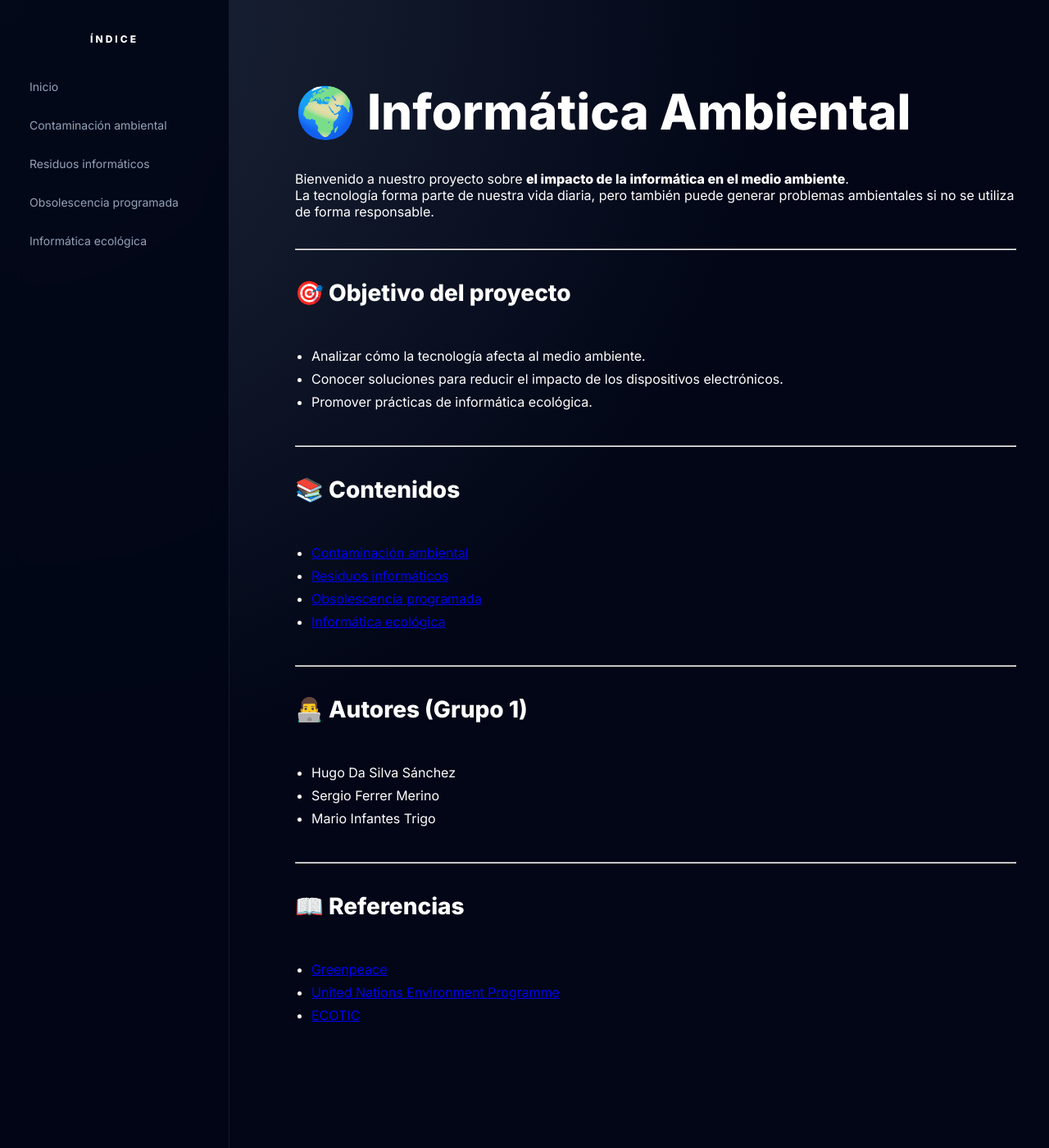
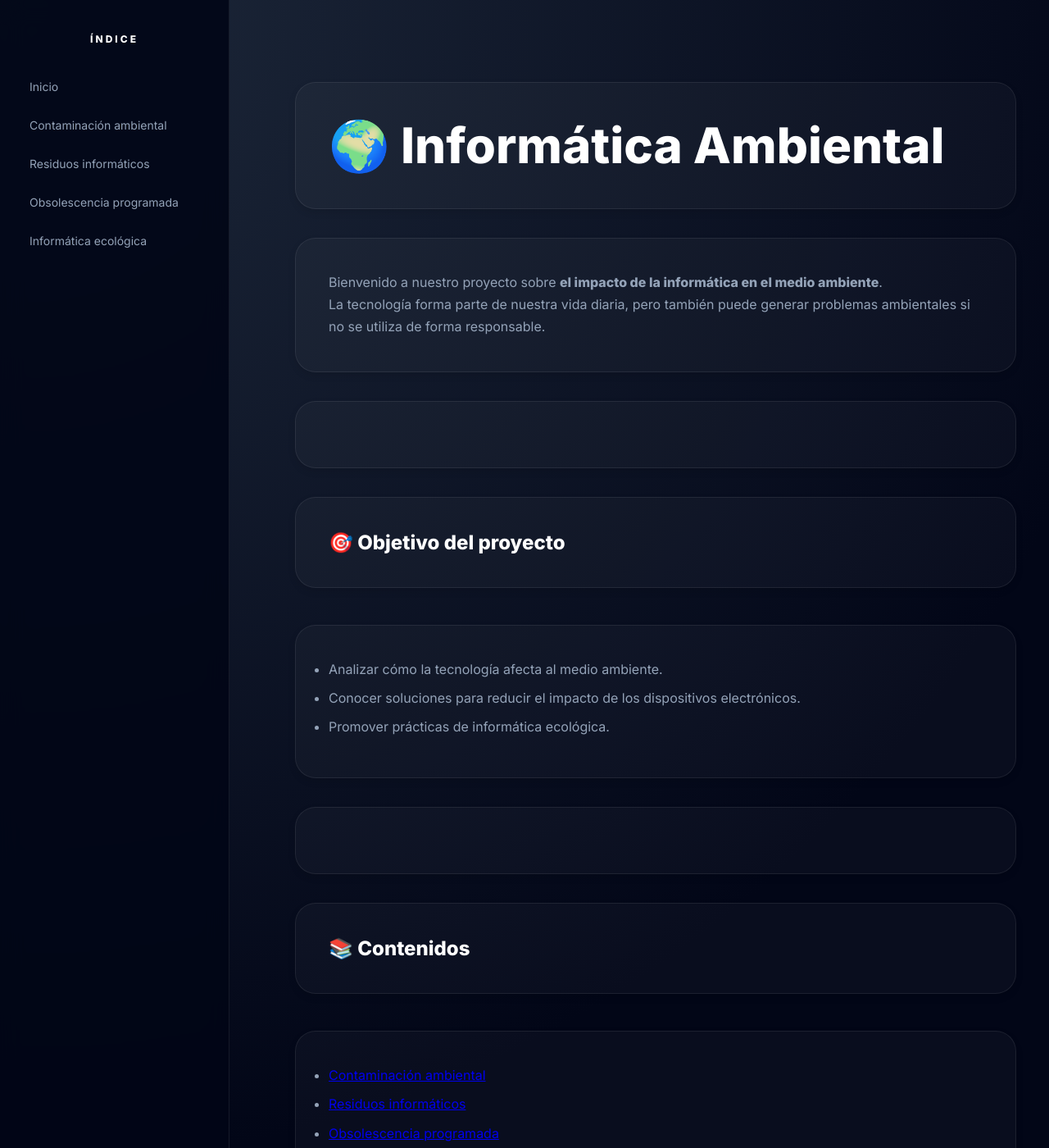
Before and after one commit to glizzlyy/informatica-ambiental, a Jekyll site: the page built from index.md, in a window 1280 px wide and 1400 px high. Shown: the whole window at 82% size. Built offline with Jekyll 4.4.1, drawn with Linux system fonts in a browser that asks for light colours.

Commit message:
Update estilos.html

```diff
--- a/_layouts/estilos.html
+++ b/_layouts/estilos.html
@@ -5,6 +5,7 @@
 <title>{{ page.title }}</title>
 <meta name="viewport" content="width=device-width, initial-scale=1.0">
 <link href="https://fonts.googleapis.com/css2?family=Inter:wght@400;600;800&display=swap" rel="stylesheet">
+
 <style>
 :root{
   --bg-dark:#020617;
@@ -14,7 +15,13 @@
   --glass:rgba(255,255,255,0.03);
   --glass-border:rgba(255,255,255,0.08);
 }
-*{margin:0;padding:0;box-sizing:border-box;}
+
+*{
+  margin:0;
+  padding:0;
+  box-sizing:border-box;
+}
+
 body{
   font-family:'Inter',sans-serif;
   background: radial-gradient(circle at top left,#1e293b,#020617 50%);
@@ -37,6 +46,7 @@ body{
   flex-direction:column;
   overflow:hidden;
 }
+
 .sidebar h2{
   font-size:12px;
   letter-spacing:3px;
@@ -44,6 +54,7 @@ body{
   text-align:center;
   margin-bottom:30px;
 }
+
 .sidebar a{
   font-size:14px;
   color:var(--text-muted);
@@ -53,87 +64,120 @@ body{
   border-radius:10px;
   transition:0.3s;
 }
+
 .sidebar a:hover{
   background:rgba(56,189,248,0.1);
   color:white;
   transform:translateX(5px);
 }
+
+/* ===== CONTENIDO ===== */
 .contenido{
   max-width:1000px;
   margin-left:320px;
   padding:100px 40px 80px;
   display:flex;
   flex-direction:column;
-  gap:35px;
   min-height:100vh;
 }
-h1{font-size:60px;font-weight:800;}
-h2{font-size:28px;margin-bottom:15px;}
-section{
+
+/* 👇 CONTENEDOR QUE CONVIERTE TODO EN "SECTIONS" */
+.sections{
+  display:flex;
+  flex-direction:column;
+  gap:35px;
+}
+
+/* 👇 ESTILO TIPO TARJETA (como tu imagen) */
+.sections > *{
   background:var(--glass);
   padding:40px;
   border-radius:25px;
   border:1px solid var(--glass-border);
-  margin-bottom:20px;
-  box-shadow: 0 4px 10px rgba(0, 0, 0, 0.1); /* Sombra sutil para el efecto */
+  box-shadow: 0 4px 10px rgba(0,0,0,0.1);
 }
-section h2{
+
+/* TITULOS */
+h1{
+  font-size:60px;
+  font-weight:800;
+}
+
+.sections h2{
   font-size:24px;
   margin-bottom:10px;
-  color:var(--text-main);
 }
-section p, section ul{
+
+/* TEXTO */
+.sections p,
+.sections ul{
   color:var(--text-muted);
   line-height:1.7;
 }
+
+/* LISTAS */
 ul{
   padding-left:20px;
 }
+
 ul li{
   margin-bottom:8px;
 }
-img{
+
+/* IMAGEN */
+.sections img{
   width:100%;
-  max-width:650px;
+  max-width:700px;
   display:block;
   margin:20px auto;
   border-radius:16px;
 }
+
+/* TABLA */
 table{
   width:100%;
   border-collapse:collapse;
   margin-top:20px;
 }
+
 th,td{
   border:1px solid var(--glass-border);
   padding:12px;
 }
+
 th{
   background:rgba(56,189,248,0.1);
 }
+
+/* RESPONSIVE */
 @media (max-width:992px){
   .sidebar{
     width:80px;
     min-width:80px;
   }
+
   .sidebar h2{
     display:none;
   }
+
   .sidebar a{
     font-size:0;
     text-align:center;
   }
+
   .sidebar a::before{
     content:"•";
     font-size:2rem;
     color:var(--primary);
   }
+
   .contenido{
     margin-left:100px;
   }
 }
 </style>
 </head>
+
 <body>
 
 <nav class="sidebar">
@@ -146,7 +190,9 @@ th{
 </nav>
 
 <main class="contenido">
-  {{ content }}
+  <div class="sections">
+    {{ content }}
+  </div>
 </main>
 
 </body>
```
Also changed, not shown: other parts of _layouts/estilos.html (+2 -0 lines).
